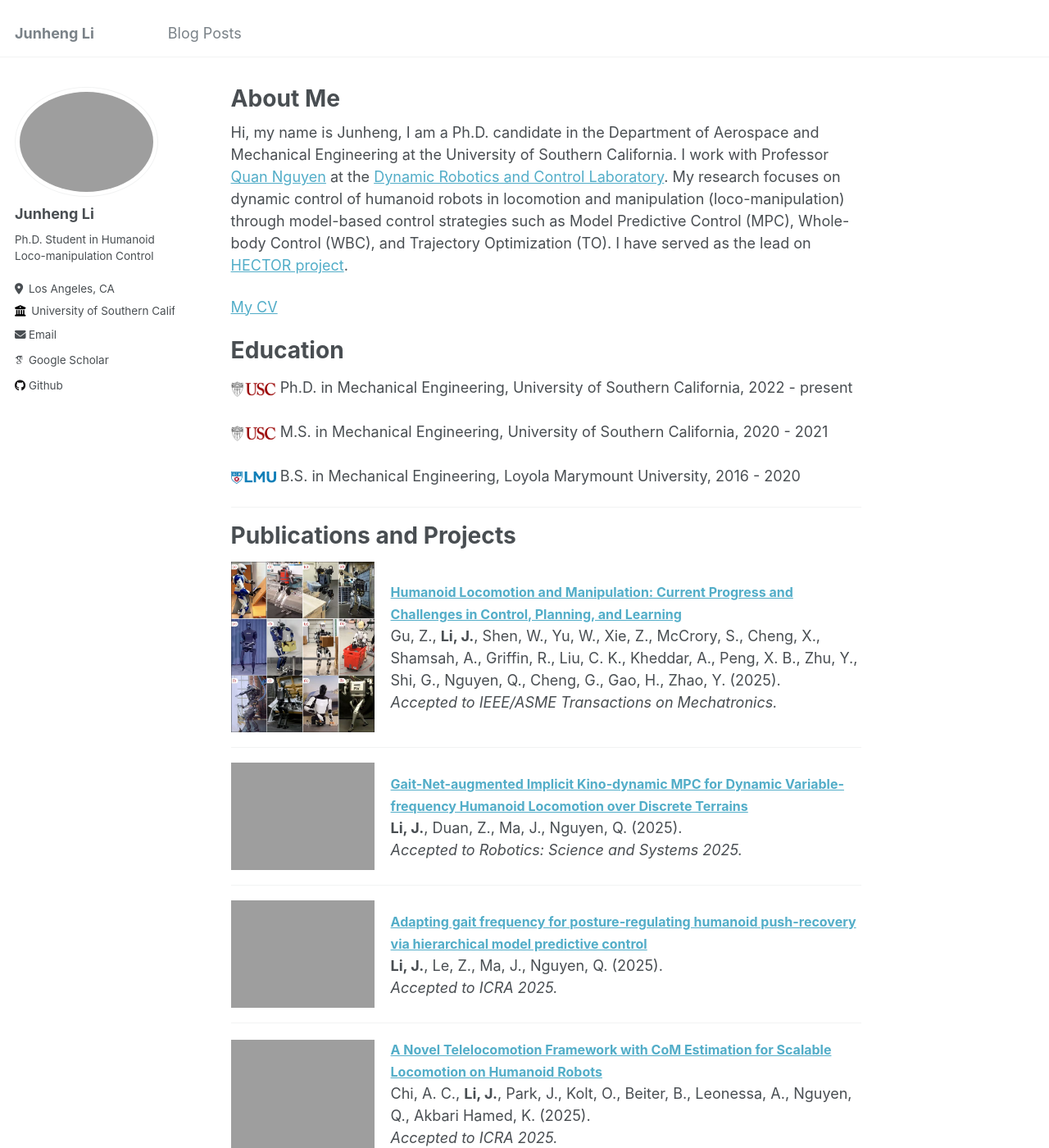
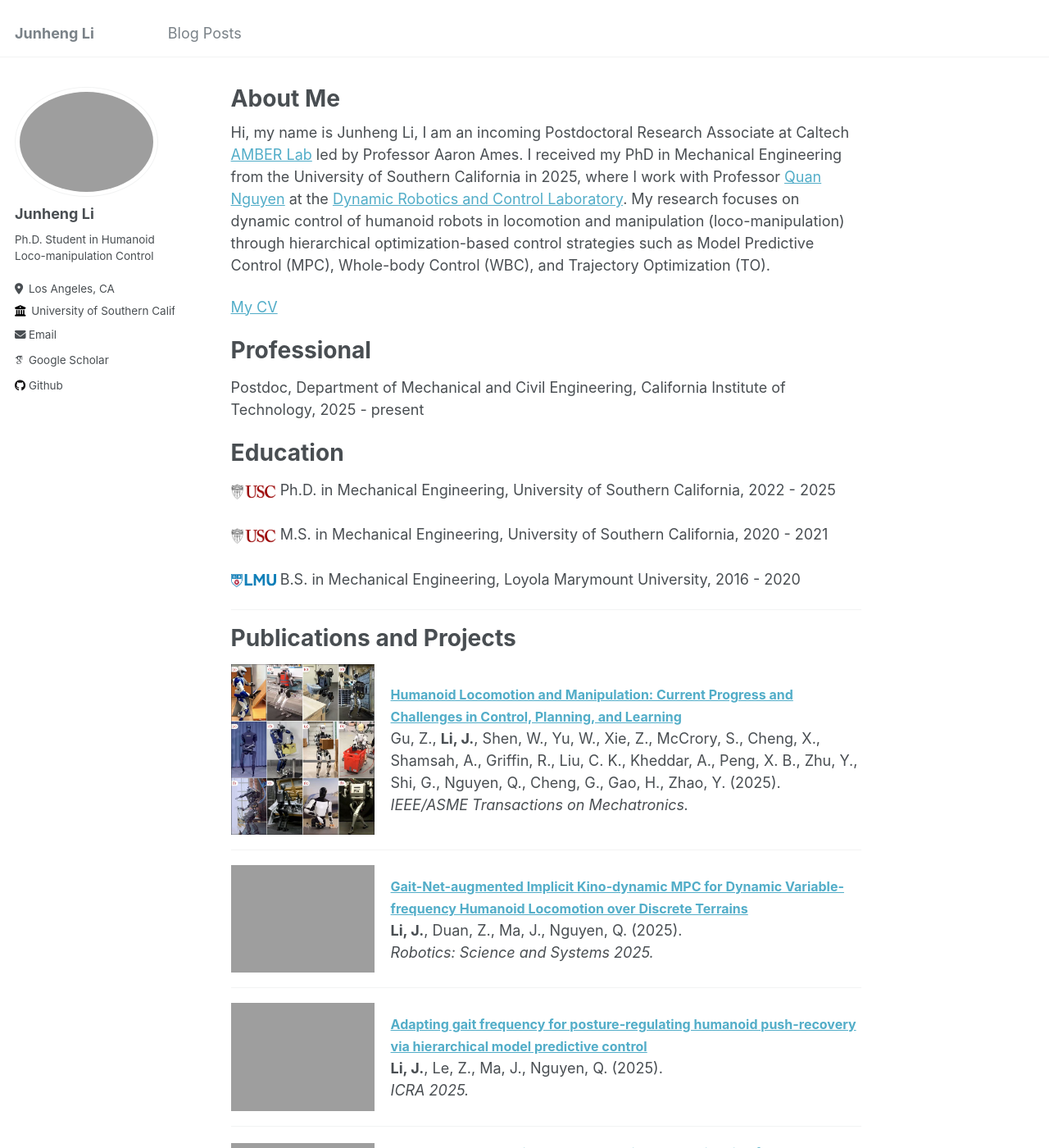
Before and after one commit to junhengl/junhengl.github.io, a Jekyll site: the page built from _pages/about.md, in a window 1280 px wide and 1400 px high. Shown: the whole window at 82% size. Built offline with Jekyll 4.4.1, drawn with Linux system fonts in a browser that asks for light colours; some web fonts are replaced; some of the changed text lies outside the part shown.

Commit message:
Update about.md

```diff
--- a/_pages/about.md
+++ b/_pages/about.md
@@ -7,13 +7,17 @@ redirect_from:
   - /about.html
 ---
 
-Hi, my name is Junheng, I am a Ph.D. candidate in the Department of Aerospace and Mechanical Engineering at the University of Southern California. I work with Professor [Quan Nguyen](https://viterbi.usc.edu/directory/faculty/Nguyen/Quan) at the [Dynamic Robotics and Control Laboratory](https://sites.usc.edu/quann/). My research focuses on dynamic control of humanoid robots in locomotion and manipulation (loco-manipulation) through model-based control strategies such as Model Predictive Control (MPC), Whole-body Control (WBC), and Trajectory Optimization (TO). I have served as the lead on [HECTOR project](https://github.com/DRCL-USC/Hector_Simulation).
+Hi, my name is Junheng Li, I am an incoming Postdoctoral Research Associate at Caltech [AMBER Lab](http://www.bipedalrobotics.com/) led by Professor Aaron Ames. I received my PhD in Mechanical Engineering from the University of Southern California in 2025, where I work with Professor [Quan Nguyen](https://viterbi.usc.edu/directory/faculty/Nguyen/Quan) at the [Dynamic Robotics and Control Laboratory](https://sites.usc.edu/quann/). My research focuses on dynamic control of humanoid robots in locomotion and manipulation (loco-manipulation) through hierarchical optimization-based control strategies such as Model Predictive Control (MPC), Whole-body Control (WBC), and Trajectory Optimization (TO).
 
 [My CV](https://junhengl.github.io/files/JunhengCV.pdf)
 
+Professional
+======
+Postdoc, Department of Mechanical and Civil Engineering, California Institute of Technology, 2025 - present
+
 Education
 ======
-<img src="https://junhengl.github.io/images/USC-Logo.png" alt="USC Logo" width="55">    Ph.D. in Mechanical Engineering, University of Southern California, 2022 - present
+<img src="https://junhengl.github.io/images/USC-Logo.png" alt="USC Logo" width="55">    Ph.D. in Mechanical Engineering, University of Southern California, 2022 - 2025
 
 <img src="https://junhengl.github.io/images/USC-Logo.png" alt="USC Logo" width="55">    M.S. in Mechanical Engineering, University of Southern California, 2020 - 2021
 
@@ -33,7 +37,7 @@ Publications and Projects
     <br>
     Gu, Z., <b>Li, J.</b>, Shen, W., Yu, W., Xie, Z., McCrory, S., Cheng, X., Shamsah, A., Griffin, R., Liu, C. K., Kheddar, A., Peng, X. B., Zhu, Y., Shi, G., Nguyen, Q., Cheng, G., Gao, H., Zhao, Y. (2025).
     <br>
-    <i>Accepted to IEEE/ASME Transactions on Mechatronics.</i>
+    <i>IEEE/ASME Transactions on Mechatronics.</i>
   </div>
 </div>
 
@@ -48,7 +52,7 @@ Publications and Projects
     <br>
     <b>Li, J.</b>, Duan, Z., Ma, J., Nguyen, Q. (2025).
     <br>
-    <i>Accepted to Robotics: Science and Systems 2025.</i>
+    <i>Robotics: Science and Systems 2025.</i>
   </div>
 </div>
 
@@ -63,7 +67,7 @@ Publications and Projects
     <br>
     <b>Li, J.</b>, Le, Z., Ma, J., Nguyen, Q. (2025).
     <br>
-    <i>Accepted to ICRA 2025.</i>
+    <i>ICRA 2025.</i>
   </div>
 </div>
 
@@ -78,7 +82,7 @@ Publications and Projects
     <br>
     Chi, A. C., <b>Li, J.</b>, Park, J., Kolt, O., Beiter, B., Leonessa, A., Nguyen, Q., Akbari Hamed, K. (2025).
     <br>
-    <i>Accepted to ICRA 2025.</i>
+    <i>ICRA 2025.</i>
   </div>
 </div>
 
@@ -93,7 +97,7 @@ Publications and Projects
     <br>
     Chen, Q., <b>Li, J.</b>, Cheng, S., Hovakimyan, N., Nguyen, Q. (2024).
     <br>
-    <i>arXiv preprint arXiv:2409.15710.</i>
+    <i>IROS 2025.</i>
   </div>
 </div>
 
```
